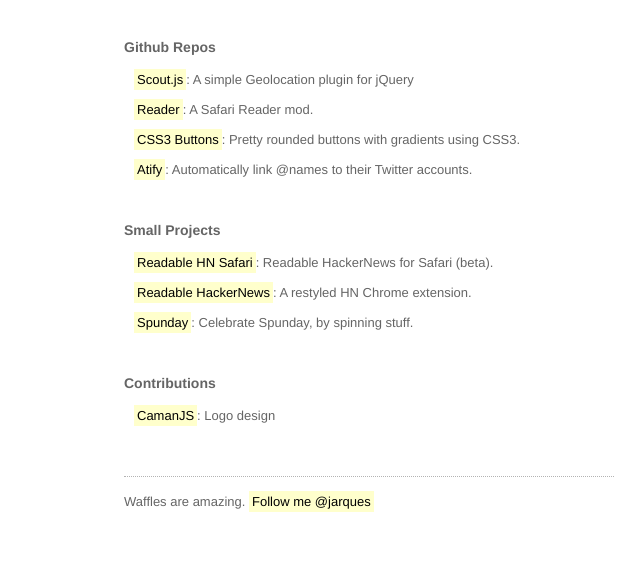
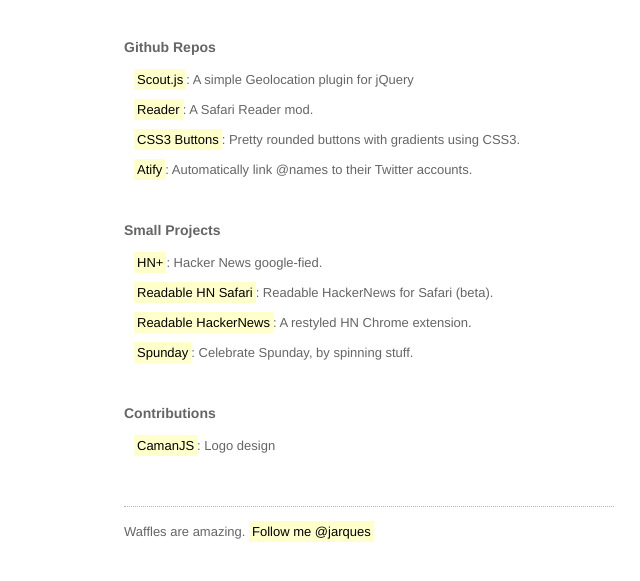
Before and after one commit to jarques/jarques.github.com, a plain HTML site: page index.html in a window 1280 px wide. Shown: the part 143-724 px from the top of the page, without its empty margins (271-911 px from the left). Drawn offline with Linux system fonts and the light colour scheme.

Commit message:
Added HN+

```diff
--- a/index.html
+++ b/index.html
@@ -23,6 +23,7 @@
     <p class="list"><a href="https://github.com/jarquesp/Atify">Atify</a>: Automatically link @names to their Twitter accounts.</p>
 
     <p class="heading">Small Projects</p>
+    <p class="list"><a href="https://chrome.google.com/webstore/detail/oieefcckcbbgniifdhhialgkmghahjgl">HN+</a>: Hacker News google-fied.</p>
     <p class="list"><a href="http://cl.ly/3X323L1Q3I0Z1u2D1v2C">Readable HN Safari</a>: Readable HackerNews for Safari (beta).</p>
     <p class="list"><a href="https://chrome.google.com/extensions/detail/jnnojalnifmaekkfknejbppafnaiepjl?hl=en">Readable HackerNews</a>: A restyled HN Chrome extension.</p>
     <p class="list"><a href="http://jpretorius.com/spunday.php">Spunday</a>: Celebrate Spunday, by spinning stuff.</p>
```
